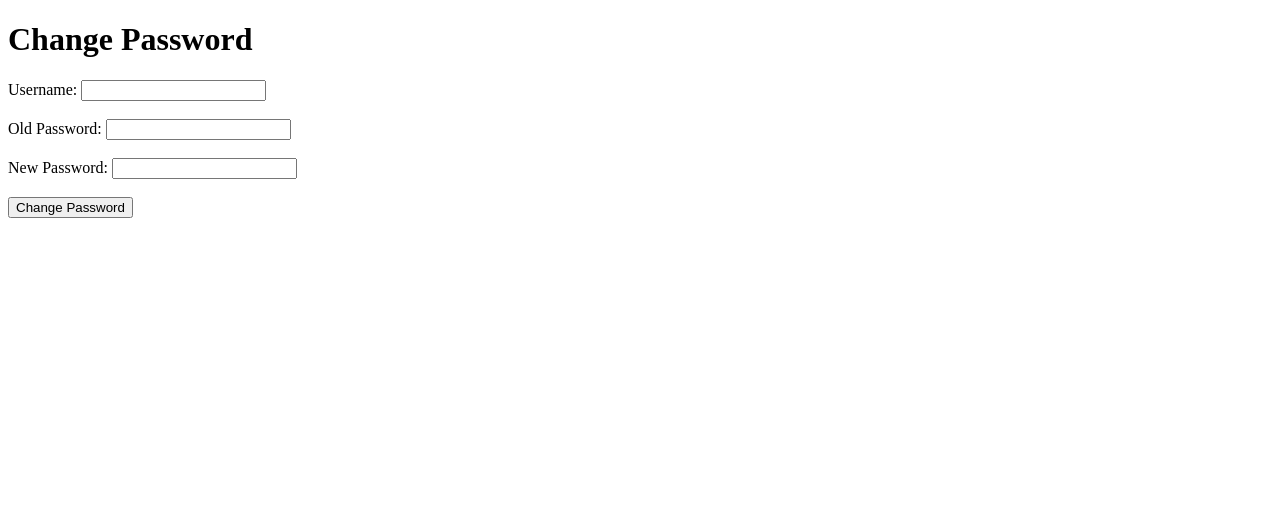
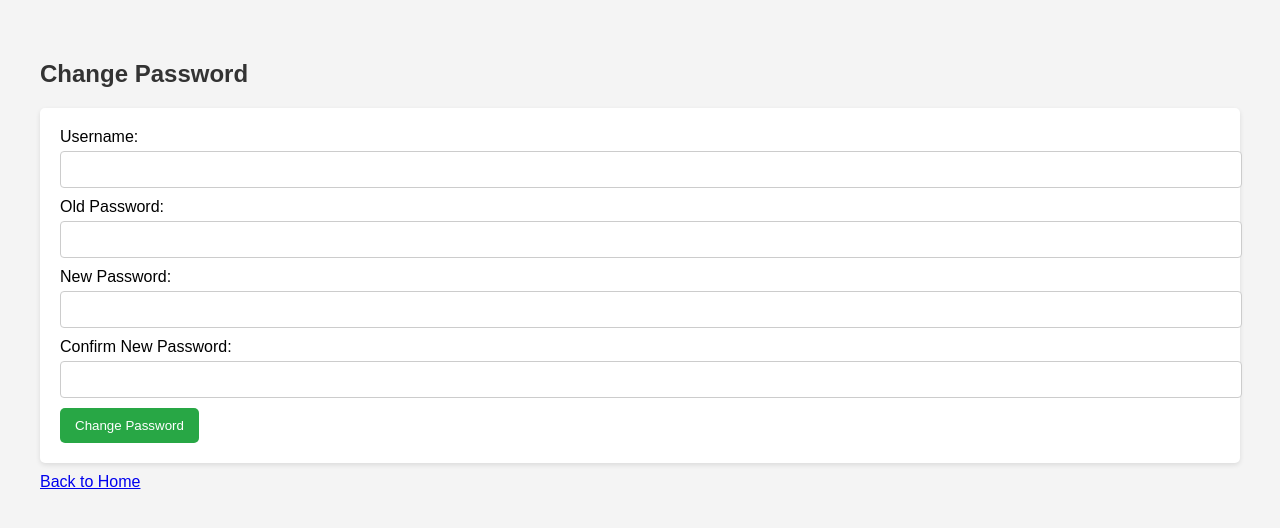
Before and after one commit to bvpipare18/prime-was-cat, a Flask app: page /change_password in a window 1280 px wide. Shown: the top 528 px of the page. Run offline with Flask 3, Linux system fonts and the light colour scheme; some libraries are stand-ins or nearby versions.

Commit message:
PWC-7: add style to change_password.html page

```diff
--- a/app.py
+++ b/app.py
@@ -109,34 +109,73 @@ def register():
 
     return redirect(url_for('index'))
 
+# @app.route('/change_password', methods=['GET', 'POST'])
+# def change_password():
+#     if request.method == 'POST':
+#         username = request.form['username']
+#         old_password = request.form['old_password']
+#         new_password = request.form['new_password']
+
+#         conn = get_db_connection()
+#         cur = conn.cursor()
+
+#         # Verify the old password
+#         cur.execute("SELECT * FROM register_users WHERE username = %s AND password = %s", (username, old_password))
+#         user = cur.fetchone()
+
+#         if user:
+#             # Update the password in the database
+#             cur.execute("UPDATE register_users SET password = %s WHERE username = %s", (new_password, username))
+#             conn.commit()
+#             flash('Password changed successfully!', 'success')
+#         else:
+#             flash('Old password is incorrect. Please try again.', 'error')
+
+#         cur.close()
+#         conn.close()
+#         return redirect(url_for('change_password'))
+
+#     return render_template('change_password.html')
+
 @app.route('/change_password', methods=['GET', 'POST'])
 def change_password():
     if request.method == 'POST':
         username = request.form['username']
         old_password = request.form['old_password']
         new_password = request.form['new_password']
+        confirm_password = request.form['confirm_password']
+
+        if new_password != confirm_password:
+            flash('New password and confirmation do not match.', 'error')
+            return redirect(url_for('change_password'))
 
         conn = get_db_connection()
         cur = conn.cursor()
 
-        # Verify the old password
-        cur.execute("SELECT * FROM register_users WHERE username = %s AND password = %s", (username, old_password))
-        user = cur.fetchone()
+        try:
+            # Check if the old password is correct
+            cur.execute("SELECT * FROM register_users WHERE username = %s AND password = %s", (username, old_password))
+            user = cur.fetchone()
 
-        if user:
-            # Update the password in the database
-            cur.execute("UPDATE register_users SET password = %s WHERE username = %s", (new_password, username))
-            conn.commit()
-            flash('Password changed successfully!', 'success')
-        else:
-            flash('Old password is incorrect. Please try again.', 'error')
+            if user:
+                # Update the user's password
+                cur.execute("UPDATE register_users SET password = %s WHERE username = %s", (new_password, username))
+                conn.commit()
+                flash('Password changed successfully!', 'success')
+            else:
+                flash('Old password is incorrect. Please try again.', 'error')
+        except Exception as e:
+            conn.rollback()  # Rollback in case of error
+            flash('An error occurred while changing the password. Please try again.', 'error')
+        finally:
+            cur.close()
+            conn.close()
 
-        cur.close()
-        conn.close()
         return redirect(url_for('change_password'))
 
     return render_template('change_password.html')
 
 
+
 if __name__ == '__main__':
     app.run(debug=True, port=5001)
--- a/templates/change_password.html
+++ b/templates/change_password.html
@@ -1,34 +1,65 @@
-<!-- change_password.html -->
+<!-- templates/change_password.html -->
+
 <!DOCTYPE html>
 <html lang="en">
 <head>
     <meta charset="UTF-8">
     <meta name="viewport" content="width=device-width, initial-scale=1.0">
     <title>Change Password</title>
+
     <style>
+        body {
+            font-family: Arial, sans-serif;
+            margin: 20px;
+            padding: 20px;
+            background-color: #f4f4f4;
+            border-radius: 5px;
+        }
+        h2 {
+            color: #333;
+        }
         .success {
             color: green;
         }
         .error {
             color: red;
         }
+        form {
+            background: white;
+            padding: 20px;
+            border-radius: 5px;
+            box-shadow: 0 2px 5px rgba(0, 0, 0, 0.1);
+        }
+        label {
+            display: block;
+            margin-bottom: 5px;
+        }
+        input[type="text"], input[type="password"] {
+            width: 100%;
+            padding: 10px;
+            margin-bottom: 10px;
+            border: 1px solid #ccc;
+            border-radius: 4px;
+        }
+        button {
+            padding: 10px 15px;
+            background-color: #28a745;
+            color: white;
+            border: none;
+            border-radius: 5px;
+            cursor: pointer;
+        }
+        button:hover {
+            background-color: #218838;
+        }
+        p {
+            margin-top: 10px;
+        }
     </style>
+
 </head>
 <body>
-    <h1>Change Password</h1>
-    <form action="{{ url_for('change_password') }}" method="POST">
-        <label for="username">Username:</label>
-        <input type="text" id="username" name="username" required><br><br>
-
-        <label for="old_password">Old Password:</label>
-        <input type="password" id="old_password" name="old_password" required><br><br>
-
-        <label for="new_password">New Password:</label>
-        <input type="password" id="new_password" name="new_password" required><br><br>
-
-        <input type="submit" value="Change Password">
-    </form>
-
+    <h2>Change Password</h2>
     {% with messages = get_flashed_messages(with_categories=true) %}
         {% if messages %}
             <ul>
@@ -38,5 +69,25 @@
             </ul>
         {% endif %}
     {% endwith %}
+
+    <form action="/change_password" method="POST">
+        <label for="username">Username:</label>
+        <input type="text" id="username" name="username" required> <!-- Editable username input -->
+
+        <label for="old_password">Old Password:</label>
+        <input type="password" id="old_password" name="old_password" required>
+
+        <label for="new_password">New Password:</label>
+        <input type="password" id="new_password" name="new_password" required>
+
+        <label for="confirm_password">Confirm New Password:</label>
+        <input type="password" id="confirm_password" name="confirm_password" required>
+
+        <button type="submit">Change Password</button>
+    </form>
+
+    <p>
+        <a href="{{ url_for('index') }}">Back to Home</a> <!-- Link to go back to home page -->
+    </p>
 </body>
 </html>
```
